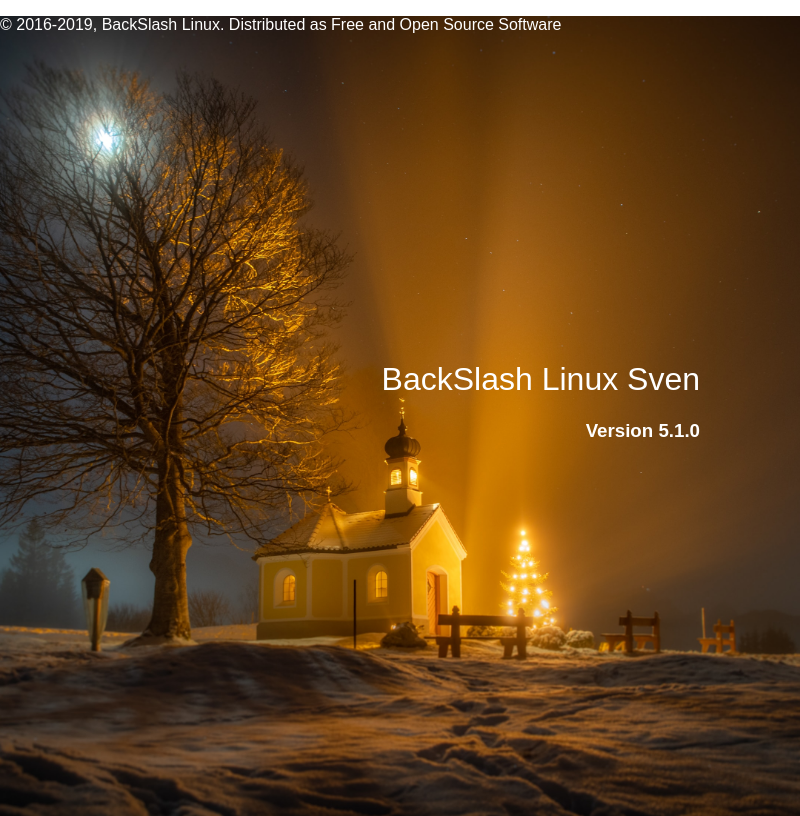
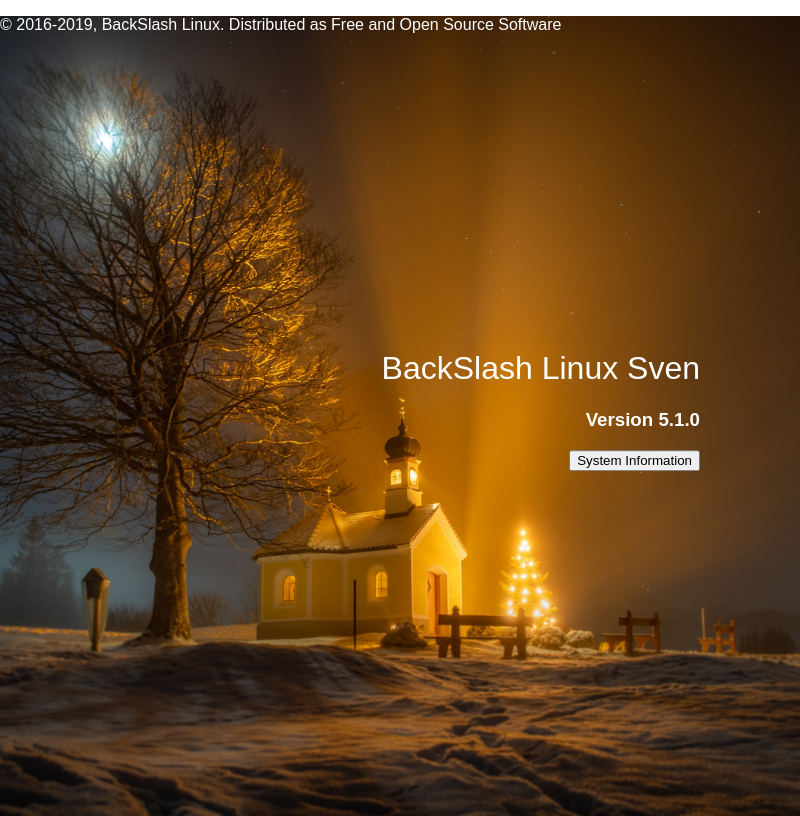
Before and after one commit to BackSlashLinux/infoscreen, an Electron app: page app/index.html in a window 800 px wide. Drawn offline with nearby package versions, Linux system fonts and the light colour scheme.

Commit message:
Updated views

```diff
--- a/app/index.html
+++ b/app/index.html
@@ -12,10 +12,13 @@
         <div class="staticInfoContainer">
             <h1>BackSlash Linux <span>Sven</span></h1>
             <h3>Version 5.1.0</h3>
+            <button id="moveUp">System Information</button>
         </div>
         <div class="copyrightContainer">
             <p>&copy; 2016-2019, BackSlash Linux. Distributed as Free and Open Source Software</p>
         </div>
     </div>
+    <script>window.$ = window.jQuery = require('jquery');</script>
+    <script src="lib/basic_functions.js"></script>
 </body>
 </html>
```
